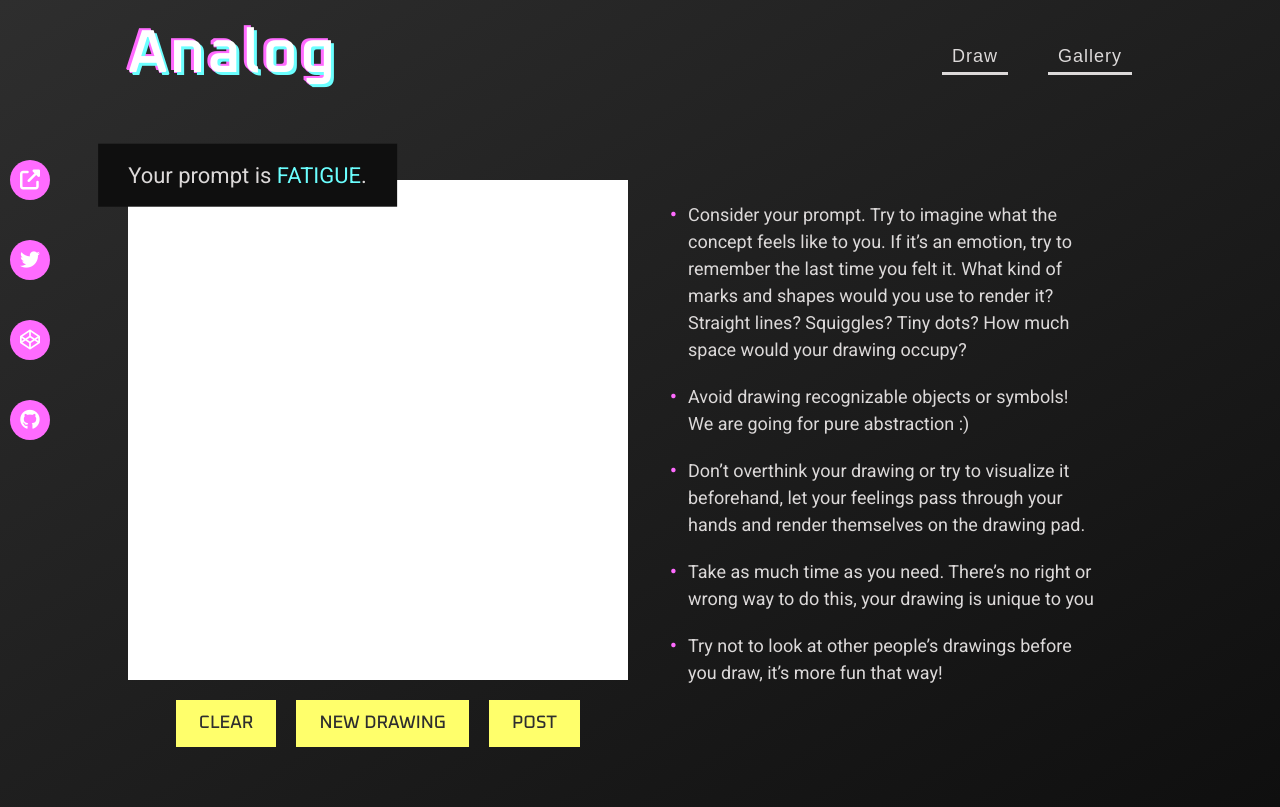
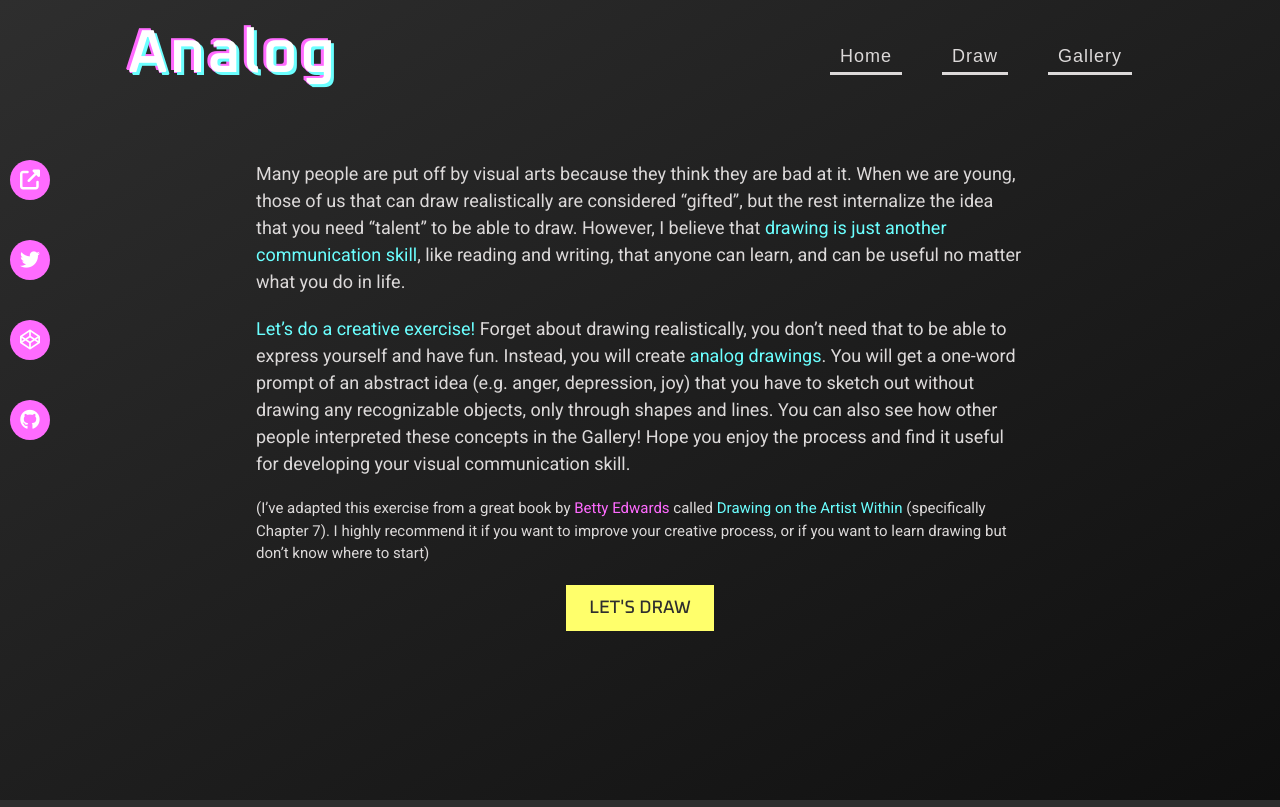
Before and after one commit to Olcatsy/analog, a React (Create React App) app: page / in a window 1280 px wide. Built offline with nearby package versions, Linux system fonts and the light colour scheme.

Commit message:
fixed aria labels on the social links and added title attributes

```diff
--- a/src/App.js
+++ b/src/App.js
@@ -16,7 +16,7 @@ class App extends Component {
     super();
 
     this.state = {
-      currentPage: "draw",
+      currentPage: "home",
     }
   }
 
@@ -43,7 +43,9 @@ class App extends Component {
     let pageToDisplay;
 
     // nav functionality
-    if (this.state.currentPage === "draw") {
+    if (this.state.currentPage === "home") {
+      pageToDisplay = <Home />;
+    } else if (this.state.currentPage === "draw") {
       pageToDisplay = <Draw />;
     } else if (this.state.currentPage === "gallery") {
       pageToDisplay = <Gallery />;
--- a/src/components/Footer.js
+++ b/src/components/Footer.js
@@ -10,19 +10,19 @@ const Footer = () => {
       <ul>
         <li>
           {/* Website */}
-          <a href="http://olgafil.com/"><i className="fas fa-external-link-alt" aria-label="Olga's website"></i></a>
+          <a href="http://olgafil.com/" aria-label="Olga's website" title="olgafil.com"><i className="fas fa-external-link-alt" aria-hdden></i></a>
         </li>
         <li>
           {/* Twitter */}
-          <a href="https://twitter.com/OlgaFilCodes"><i className="fab fa-twitter" aria-label="Olga's Twitter"></i></a>
+          <a href="https://twitter.com/OlgaFilCodes" aria-label="Olga's Twitter" title="Twitter"><i className="fab fa-twitter" aria-hidden></i></a>
         </li>
         <li>
           {/* Codepen */}
-          <a href="https://codepen.io/OlgaFil"><i className="fab fa-codepen" aria-label="Olga's Codepen"></i></a>
+          <a href="https://codepen.io/OlgaFil" title="CodePen" aria-label="Olga's Codepen"><i className="fab fa-codepen" aria-hidden></i></a>
         </li>
         <li>
           {/* GitHub */}
-          <a href="https://github.com/Olcatsy"><i className="fab fa-github" aria-label="Olga's GitHub"></i></a>
+          <a href="https://github.com/Olcatsy" aria-label="Olga's GitHub" title="GitHub"><i className="fab fa-github" aria-hidden></i></a>
         </li>
       </ul>
     </footer>
--- a/src/components/Header.js
+++ b/src/components/Header.js
@@ -15,6 +15,7 @@ class Header extends Component {
           <nav aria-label="navigation">
 
             <ul>
+              <li> <button className="navButton homeButton" value="home" onClick={this.props.changePage}>Home</button></li>
               <li> <button className="navButton drawButton" value="draw" onClick={this.props.changePage}>Draw</button></li>
               <li> <button className="navButton galleryButton" value="gallery" onClick={this.props.changePage}>Gallery</button></li>
             </ul>
```
